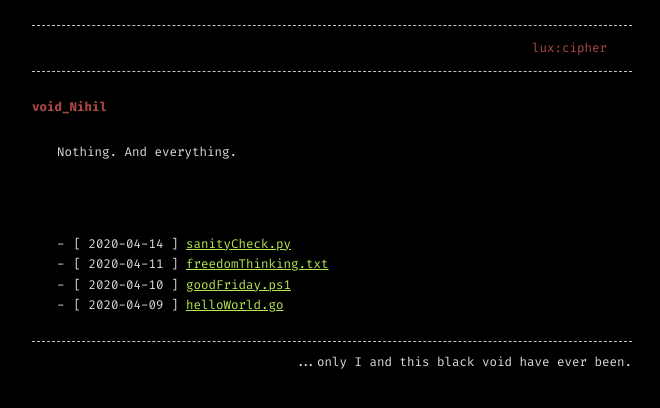
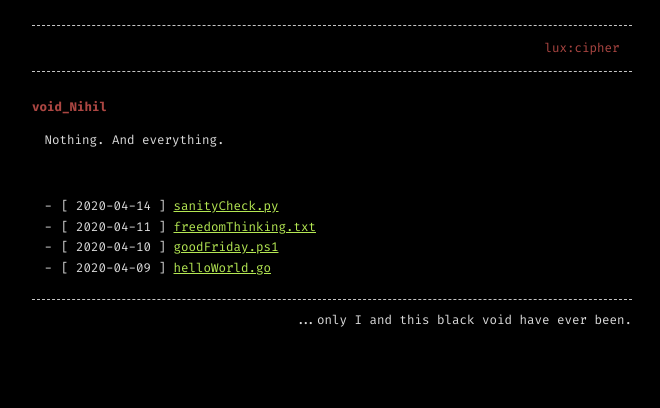
Before and after one commit to alt5474n/5474n.github.io, a Jekyll site: the page built from index.md, in a window 1280 px wide. Shown: the top 408 px of the page, without its empty margins (308-968 px from the left). Built offline with Jekyll 4.4.1, drawn with Linux system fonts in a browser that asks for light colours.

Commit message:
change <p> spacing

```diff
--- a/_sass/base.scss
+++ b/_sass/base.scss
@@ -18,7 +18,7 @@ $container-max-width:  600px !default;
  */
 body { background-color: var(--background-color);  margin: 0 auto;  padding: 0;  font-family: $base-font-family;  font-size: $base-font-size;  color: var(--text-color);  text-align: left;  line-height: $base-line-height !important; }
 h1, h2, h3, h4, h5, h6 { font-size: $base-font-size;  margin: 0px;  margin-top: 22px;  font-weight: bold;  color: var(--heading-color); }
-p, ul, ol { margin: 2em;  color: var(--text-color); }
+p, ul, ol { margin: 1em;  color: var(--text-color); }
 a { text-decoration: underline;  color: var(--link-color); }
 a:hover { color: var(--link-color); background-color: var(--base-color); }
 .primary-text { color: var(--primary-color); }
@@ -35,7 +35,7 @@ h6:before { content: "######";  margin-right: 9px; }*/
  * Layout
  */
 .container { width: $container-width;  max-width: $container-max-width;  margin-right: auto;  margin-left: auto; }
-p { margin: 2em; word-wrap: break-word;  word-break: break-word;  white-space: pre-wrap; }
+p { margin: 1em; word-wrap: break-word;  word-break: break-word;  white-space: pre-wrap; }
 blockquote p { font-size: $base-font-size; font-family: $base-font-family;  font-size: $base-font-size;  color: var(--quote-color);  text-align: left;  line-height: $base-line-height !important; }
 footer { color: var(--text-color);  border-top: var(--border);  margin: 20px auto 15px;  padding-top: 10px;  text-align: right; }
 header { margin-top: 25px;  margin-bottom: 10px; }
```
